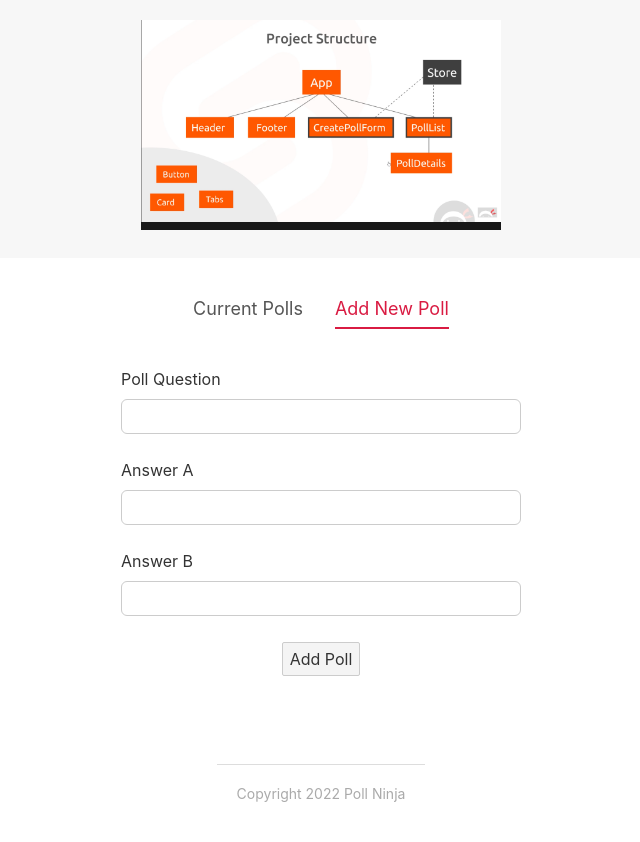
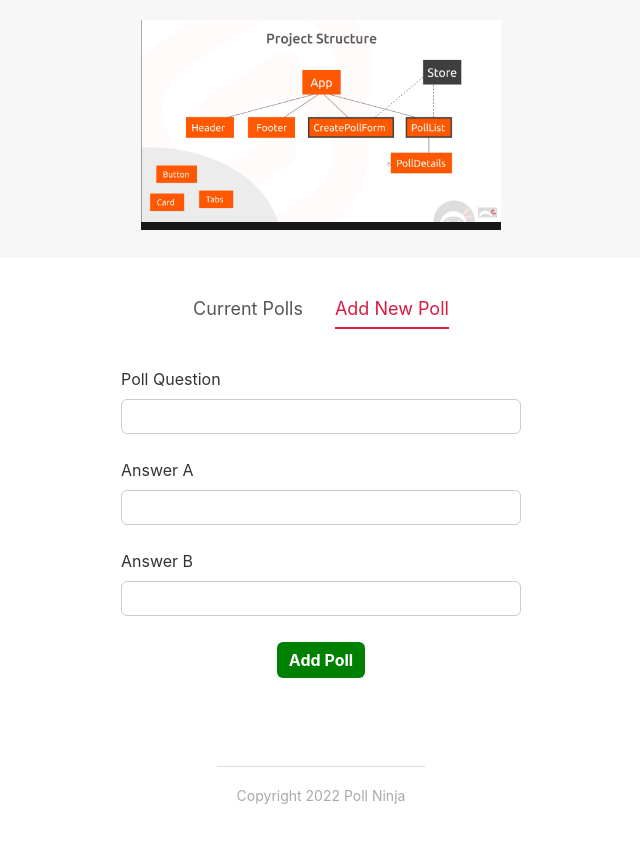
Before and after one commit to masahiro-nagai/ninjappolls_youtube, a Svelte app: page / in a window 1280 px wide. Both pictures are taken after a click on the item "Add New Poll". Shown: the top 842 px of the page, without its empty margins (319-959 px from the left). Built offline with nearby package versions, Linux system fonts and the light colour scheme.

Commit message:
custom button component

```diff
--- a/src/components/CreatePollForm.svelte
+++ b/src/components/CreatePollForm.svelte
@@ -1,4 +1,5 @@
 <script>
+    import Button from "../shared/Button.svelte";
     let fields = { question:"",answerA:"",answerB:""};
     const submitHandler = () =>{
         console.log(fields)
@@ -18,7 +19,7 @@
         <label for="answer-b">Answer B</label>
         <input type="text" id="answer-b" bind:value={fields.answerB}>
     </div>
-    <button>Add Poll</button>
+    <Button type='secondary'flat={true} >Add Poll</Button>
 </form>
 
 <style>
--- /dev/null
+++ b/src/shared/Button.svelte
@@ -0,0 +1,40 @@
+<script>
+    export let type = 'primary';
+    export let flat ='false';
+    export let inverse = false;
+</script>
+<button class={type} class:flat={flat} class:inverse={inverse}>
+    <slot></slot>
+</button>
+
+<style>
+    button{
+        border: 0;
+        cursor: pointer;
+        border-radius: 6px;
+        padding: 8px 12px;
+        font-weight: bold;
+        box-shadow: 1px 2px 3px rgba(0,0,0,2);
+    }
+    .primary{
+        background-color: #d91b42;
+        color: white;
+    }
+    .secondary{
+        background-color: green;
+        color: white;
+    }
+    .flat{
+        box-shadow: none;
+    }
+    .primary.inverse{
+        color: #d91b42;
+        background: white;
+        border: 2px solid #d91b42;
+    }
+    .secondary.inverse{
+        color: green;
+        background: white;
+        border: 2px solid green;
+    }
+</style>
```
